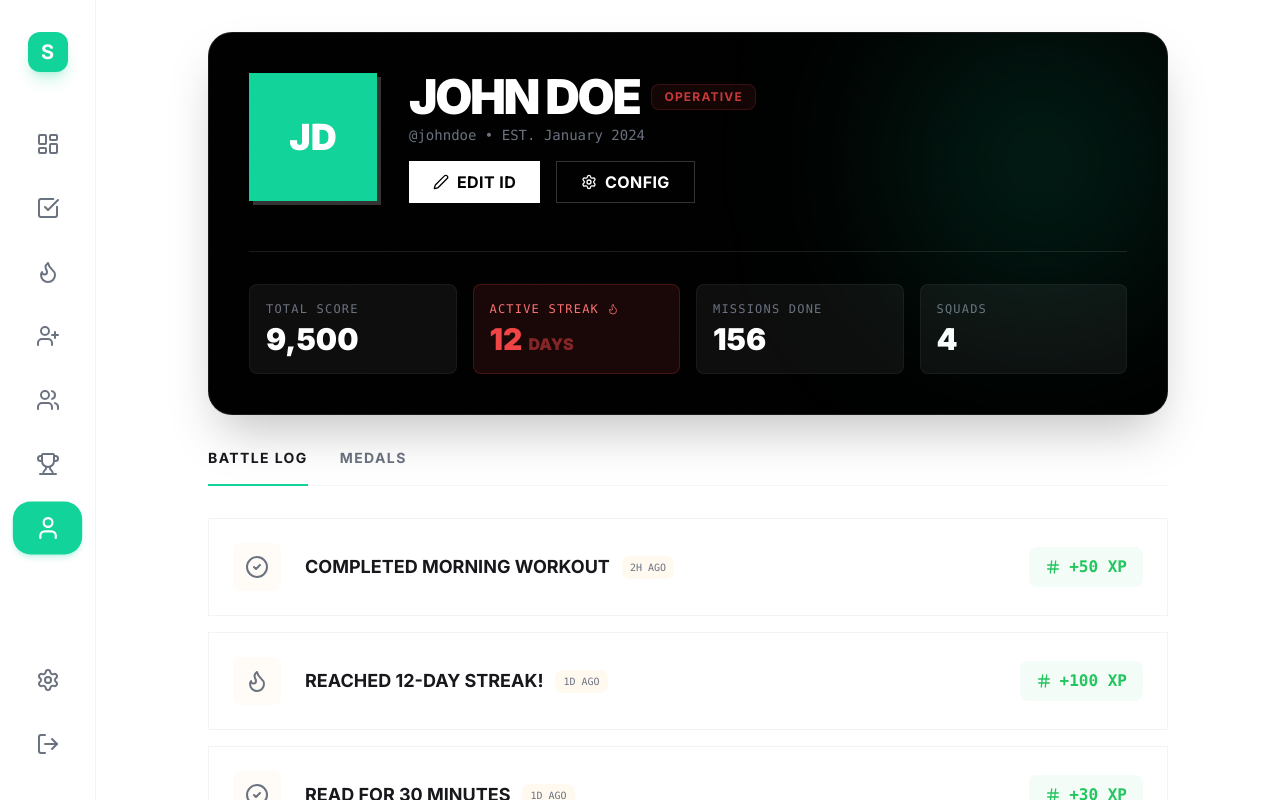
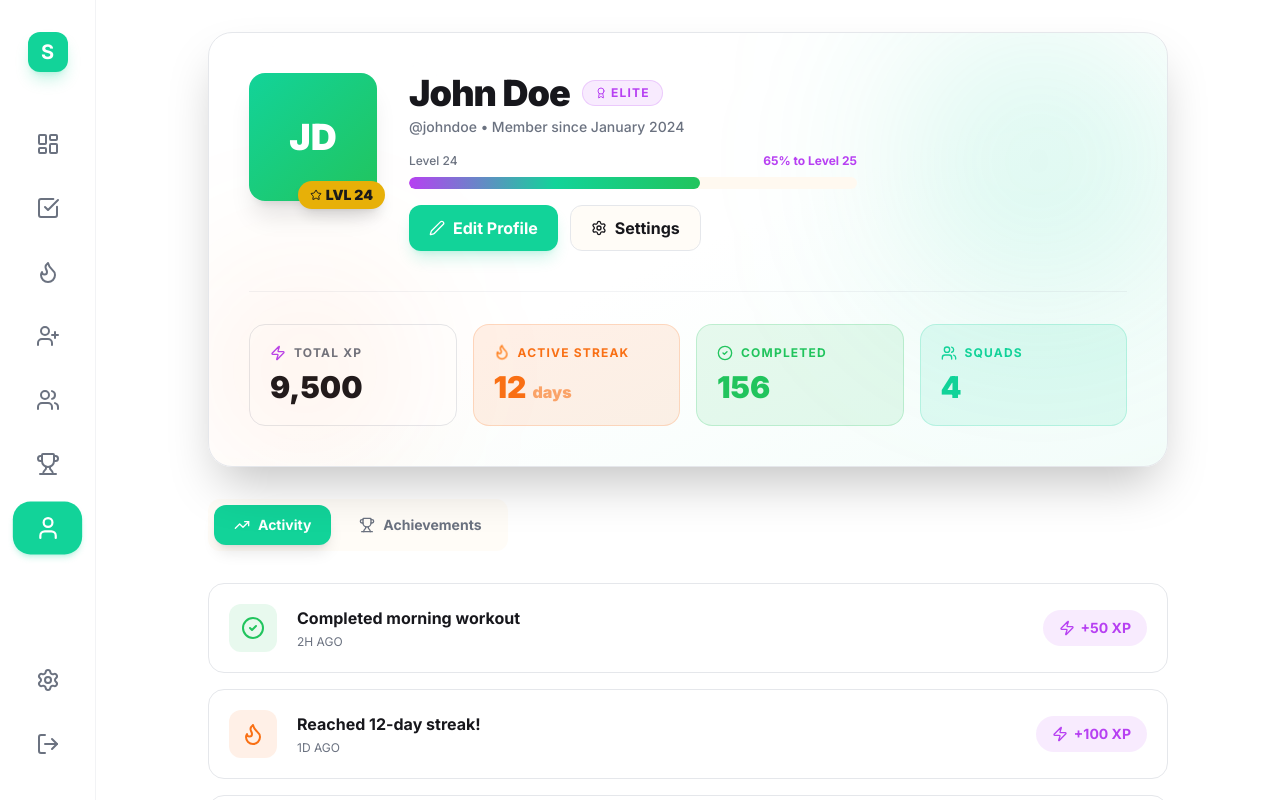
Before and after one commit to Sashreek007/Streaks, a React app in the folder frontend/: page /profile in a window 1280 px wide. Shown: the top 800 px of the page. Built offline with nearby package versions, Linux system fonts and the light colour scheme; the HTML template or start-up script is replaced by a standard one.

Commit message:
done with frontend ig

```diff
--- a/frontend/src/components/social/DMWindow.tsx
+++ b/frontend/src/components/social/DMWindow.tsx
@@ -1,6 +1,6 @@
 
 import { useState } from 'react';
-import { Send, MoreVertical, Phone, Video } from 'lucide-react';
+import { Send, MoreVertical } from 'lucide-react';
 import type { Friend, Message } from '../../data/mockSocial';
 import { mockDMs, mockCurrentUser } from '../../data/mockSocial';
 
@@ -46,12 +46,6 @@ export default function DMWindow({ friend }: DMWindowProps) {
                 </div>
 
                 <div className="flex items-center gap-2">
-                    <button className="p-2 hover:bg-secondary rounded-lg text-muted-foreground hover:text-foreground">
-                        <Phone className="w-5 h-5" />
-                    </button>
-                    <button className="p-2 hover:bg-secondary rounded-lg text-muted-foreground hover:text-foreground">
-                        <Video className="w-5 h-5" />
-                    </button>
                     <button className="p-2 hover:bg-secondary rounded-lg text-muted-foreground hover:text-foreground">
                         <MoreVertical className="w-5 h-5" />
                     </button>
--- a/frontend/src/components/social/FriendList.tsx
+++ b/frontend/src/components/social/FriendList.tsx
@@ -1,5 +1,5 @@
 
-import { MessageSquare, UserPlus } from 'lucide-react';
+import { MessageSquare } from 'lucide-react';
 import type { Friend } from '../../data/mockSocial';
 import { mockFriends } from '../../data/mockSocial';
 
@@ -11,11 +11,8 @@ interface FriendListProps {
 export default function FriendList({ onSelectFriend, selectedFriendId }: FriendListProps) {
     return (
         <div className="bg-card border border-border rounded-xl h-full flex flex-col">
-            <div className="p-4 border-b border-border flex items-center justify-between">
+            <div className="p-4 border-b border-border">
                 <h2 className="font-semibold text-foreground">Friends</h2>
-                <button className="text-primary hover:text-primary/80 transition-colors">
-                    <UserPlus className="w-5 h-5" />
-                </button>
             </div>
 
             <div className="flex-1 overflow-y-auto p-2">
--- a/frontend/src/pages/ProfilePage.tsx
+++ b/frontend/src/pages/ProfilePage.tsx
@@ -1,5 +1,5 @@
 import { useState } from 'react';
-import { Settings, Edit2, Flame, Trophy, CheckCircle2, Users, Hash } from 'lucide-react';
+import { Settings, Edit2, Flame, Trophy, CheckCircle2, Users, Zap, Star, TrendingUp, Award } from 'lucide-react';
 
 // Mock data
 const userData = {
@@ -13,6 +13,8 @@ const userData = {
     tasksCompleted: 156,
     groups: 4,
   },
+  level: 24,
+  xpProgress: 65,
   joinedDate: 'January 2024',
 };
 
@@ -24,10 +26,10 @@ const recentActivity = [
 ];
 
 const achievements = [
-  { id: 1, name: 'First Streak', description: '7 days in a row', icon: Flame, earned: true },
-  { id: 2, name: 'Team Player', description: 'Join 3 groups', icon: Users, earned: true },
-  { id: 3, name: 'Century', description: 'Complete 100 tasks', icon: CheckCircle2, earned: true },
-  { id: 4, name: 'Champion', description: 'Reach top 10', icon: Trophy, earned: false },
+  { id: 1, name: 'First Streak', description: '7 days in a row', icon: Flame, earned: true, color: 'streak' },
+  { id: 2, name: 'Team Player', description: 'Join 3 groups', icon: Users, earned: true, color: 'primary' },
+  { id: 3, name: 'Century', description: 'Complete 100 tasks', icon: CheckCircle2, earned: true, color: 'success' },
+  { id: 4, name: 'Champion', description: 'Reach top 10', icon: Trophy, earned: false, color: 'achievement' },
 ];
 
 export default function ProfilePage() {
@@ -36,82 +38,119 @@ export default function ProfilePage() {
   return (
     <div className="p-4 lg:p-8 max-w-5xl mx-auto space-y-8">
       {/* Identity Card */}
-      <div className="relative overflow-hidden rounded-3xl bg-black border border-white/10 p-8 lg:p-10 shadow-2xl">
-        <div className="absolute inset-0 bg-noise opacity-20 pointer-events-none" />
+      <div className="relative overflow-hidden rounded-3xl bg-gradient-to-br from-card via-card to-primary/5 border border-border p-8 lg:p-10 shadow-2xl">
+        <div className="absolute inset-0 bg-noise opacity-10 pointer-events-none" />
         <div className="absolute top-0 right-0 w-64 h-64 bg-primary/20 blur-[100px] rounded-full pointer-events-none" />
+        <div className="absolute bottom-0 left-0 w-48 h-48 bg-streak/10 blur-[80px] rounded-full pointer-events-none" />
 
         <div className="relative z-10 flex flex-col md:flex-row gap-8 items-start">
-          {/* Avatar */}
-          <div className="w-32 h-32 rounded-none bg-primary flex items-center justify-center text-primary-foreground text-4xl font-black shadow-[4px_4px_0px_0px_rgba(255,255,255,0.2)]">
-            {userData.avatar}
+          {/* Avatar with Level Ring */}
+          <div className="relative">
+            <div className="w-28 h-28 lg:w-32 lg:h-32 rounded-2xl bg-gradient-to-br from-primary to-success flex items-center justify-center text-white text-4xl font-black shadow-xl">
+              {userData.avatar}
+            </div>
+            <div className="absolute -bottom-2 -right-2 bg-achievement text-achievement-foreground px-3 py-1 rounded-full text-sm font-black shadow-lg flex items-center gap-1">
+              <Star className="w-3 h-3" />
+              LVL {userData.level}
+            </div>
           </div>
 
           <div className="flex-1 space-y-4">
             <div>
-              <div className="flex items-center gap-3">
-                <h1 className="text-4xl lg:text-5xl font-black text-white tracking-tighter uppercase">{userData.name}</h1>
-                <div className="px-3 py-1 bg-red-500/10 border border-red-500/20 text-red-500 text-xs font-bold uppercase tracking-widest rounded-sm animate-pulse">
-                  Operative
+              <div className="flex items-center gap-3 flex-wrap">
+                <h1 className="text-3xl lg:text-4xl font-black text-foreground tracking-tight">{userData.name}</h1>
+                <div className="px-3 py-1 bg-xp/10 border border-xp/20 text-xp text-xs font-bold uppercase tracking-widest rounded-full flex items-center gap-1">
+                  <Award className="w-3 h-3" />
+                  Elite
                 </div>
               </div>
-              <p className="text-muted-foreground font-mono text-sm mt-1">{userData.username} • EST. {userData.joinedDate}</p>
+              <p className="text-muted-foreground font-medium text-sm mt-1">{userData.username} • Member since {userData.joinedDate}</p>
             </div>
 
-            <div className="flex gap-4">
-              <button className="flex items-center gap-2 px-6 py-2 bg-white text-black font-bold uppercase tracking-wide hover:bg-white/90 transition-colors">
+            {/* XP Progress Bar */}
+            <div className="max-w-md">
+              <div className="flex items-center justify-between text-xs mb-2">
+                <span className="text-muted-foreground font-medium">Level {userData.level}</span>
+                <span className="text-xp font-bold">{userData.xpProgress}% to Level {userData.level + 1}</span>
+              </div>
+              <div className="h-3 bg-secondary rounded-full overflow-hidden">
+                <div
+                  className="h-full rounded-full bg-gradient-to-r from-xp via-primary to-success transition-all duration-500"
+                  style={{ width: `${userData.xpProgress}%` }}
+                />
+              </div>
+            </div>
+
+            <div className="flex gap-3 flex-wrap">
+              <button className="flex items-center gap-2 px-5 py-2.5 bg-primary text-primary-foreground rounded-xl font-bold hover:opacity-90 transition-all shadow-lg shadow-primary/20">
                 <Edit2 className="w-4 h-4" />
-                Edit ID
+                Edit Profile
               </button>
-              <button className="flex items-center gap-2 px-6 py-2 border border-white/20 text-white font-bold uppercase tracking-wide hover:bg-white/10 transition-colors">
+              <button className="flex items-center gap-2 px-5 py-2.5 border border-border bg-secondary/50 text-foreground rounded-xl font-bold hover:bg-secondary transition-all">
                 <Settings className="w-4 h-4" />
-                Config
+                Settings
               </button>
             </div>
           </div>
         </div>
 
-        {/* Obsession Metrics */}
-        <div className="grid grid-cols-2 lg:grid-cols-4 gap-4 mt-12 pt-8 border-t border-white/10">
-          <div className="bg-white/5 border border-white/5 p-4 rounded-sm hover:bg-white/10 transition-colors group">
-            <div className="text-xs text-muted-foreground uppercase tracking-widest font-mono mb-1">Total Score</div>
-            <div className="text-3xl font-black text-white group-hover:text-primary transition-colors">{userData.stats.score.toLocaleString()}</div>
+        {/* Stats Grid */}
+        <div className="grid grid-cols-2 lg:grid-cols-4 gap-4 mt-10 pt-8 border-t border-border/50">
+          <div className="bg-card/80 border border-border p-5 rounded-2xl hover:border-primary/30 transition-colors group">
+            <div className="flex items-center gap-2 text-xs text-muted-foreground uppercase tracking-widest font-bold mb-2">
+              <Zap className="w-4 h-4 text-xp" />
+              Total XP
+            </div>
+            <div className="text-3xl font-black text-foreground group-hover:text-primary transition-colors">{userData.stats.score.toLocaleString()}</div>
           </div>
-          <div className="bg-red-500/10 border border-red-500/20 p-4 rounded-sm hover:bg-red-500/20 transition-colors group">
-            <div className="text-xs text-red-400 uppercase tracking-widest font-mono mb-1 flex items-center gap-2">
-              Active Streak <Flame className="w-3 h-3 animate-pulse" />
+
+          <div className="bg-streak/10 border border-streak/20 p-5 rounded-2xl hover:border-streak/40 transition-colors group">
+            <div className="flex items-center gap-2 text-xs text-streak uppercase tracking-widest font-bold mb-2">
+              <Flame className="w-4 h-4 animate-streak-fire" />
+              Active Streak
             </div>
-            <div className="text-3xl font-black text-red-500">{userData.stats.streak} <span className="text-base opacity-50">DAYS</span></div>
+            <div className="text-3xl font-black text-streak">{userData.stats.streak} <span className="text-base opacity-60">days</span></div>
           </div>
-          <div className="bg-white/5 border border-white/5 p-4 rounded-sm hover:bg-white/10 transition-colors group">
-            <div className="text-xs text-muted-foreground uppercase tracking-widest font-mono mb-1">Missions Done</div>
-            <div className="text-3xl font-black text-white group-hover:text-primary transition-colors">{userData.stats.tasksCompleted}</div>
+
+          <div className="bg-success/10 border border-success/20 p-5 rounded-2xl hover:border-success/40 transition-colors group">
+            <div className="flex items-center gap-2 text-xs text-success uppercase tracking-widest font-bold mb-2">
+              <CheckCircle2 className="w-4 h-4" />
+              Completed
+            </div>
+            <div className="text-3xl font-black text-success">{userData.stats.tasksCompleted}</div>
           </div>
-          <div className="bg-white/5 border border-white/5 p-4 rounded-sm hover:bg-white/10 transition-colors group">
-            <div className="text-xs text-muted-foreground uppercase tracking-widest font-mono mb-1">Squads</div>
-            <div className="text-3xl font-black text-white group-hover:text-primary transition-colors">{userData.stats.groups}</div>
+
+          <div className="bg-primary/10 border border-primary/20 p-5 rounded-2xl hover:border-primary/40 transition-colors group">
+            <div className="flex items-center gap-2 text-xs text-primary uppercase tracking-widest font-bold mb-2">
+              <Users className="w-4 h-4" />
+              Squads
+            </div>
+            <div className="text-3xl font-black text-primary">{userData.stats.groups}</div>
           </div>
         </div>
       </div>
 
       {/* Tabs */}
-      <div className="flex gap-8 border-b border-border/40">
+      <div className="flex gap-2 bg-secondary/50 p-1.5 rounded-xl w-fit">
         <button
           onClick={() => setActiveTab('activity')}
-          className={`pb-4 text-sm font-bold uppercase tracking-widest transition-all ${activeTab === 'activity'
-            ? 'text-foreground border-b-2 border-primary translate-y-[1px]'
+          className={`px-5 py-2.5 rounded-lg text-sm font-bold transition-all flex items-center gap-2 ${activeTab === 'activity'
+            ? 'bg-primary text-primary-foreground shadow-lg'
             : 'text-muted-foreground hover:text-foreground'
             }`}
         >
-          Battle Log
+          <TrendingUp className="w-4 h-4" />
+          Activity
         </button>
         <button
           onClick={() => setActiveTab('achievements')}
-          className={`pb-4 text-sm font-bold uppercase tracking-widest transition-all ${activeTab === 'achievements'
-            ? 'text-foreground border-b-2 border-primary translate-y-[1px]'
+          className={`px-5 py-2.5 rounded-lg text-sm font-bold transition-all flex items-center gap-2 ${activeTab === 'achievements'
+            ? 'bg-primary text-primary-foreground shadow-lg'
             : 'text-muted-foreground hover:text-foreground'
             }`}
         >
-          Medals
+          <Trophy className="w-4 h-4" />
+          Achievements
         </button>
       </div>
 
@@ -121,21 +160,24 @@ export default function ProfilePage() {
           {recentActivity.map((item) => (
             <div
               key={item.id}
-              className="bg-card/50 border border-border/50 p-6 flex items-center gap-6 group hover:border-primary/30 transition-all hover:bg-card/80"
+              className="bg-card border border-border p-5 rounded-2xl flex items-center gap-5 group hover:border-primary/30 transition-all hover:shadow-md"
             >
-              <div className="w-12 h-12 flex items-center justify-center bg-secondary/50 rounded-sm font-bold text-muted-foreground group-hover:bg-primary/10 group-hover:text-primary transition-colors decoration-slice">
+              <div className={`w-12 h-12 flex items-center justify-center rounded-xl font-bold transition-colors ${item.type === 'task'
+                ? 'bg-success/10 text-success group-hover:bg-success/20'
+                : item.type === 'streak'
+                  ? 'bg-streak/10 text-streak group-hover:bg-streak/20'
+                  : 'bg-achievement/10 text-achievement group-hover:bg-achievement/20'
+                }`}>
                 {item.type === 'task' && <CheckCircle2 className="w-6 h-6" />}
                 {item.type === 'streak' && <Flame className="w-6 h-6" />}
                 {item.type === 'badge' && <Trophy className="w-6 h-6" />}
               </div>
-              <div className="flex-1">
-                <div className="flex items-center gap-3">
-                  <span className="font-bold text-lg text-foreground uppercase">{item.title}</span>
-                  <span className="text-[10px] font-mono text-muted-foreground px-2 py-1 bg-secondary rounded-sm uppercase">{item.time}</span>
-                </div>
+              <div className="flex-1 min-w-0">
+                <p className="font-bold text-foreground">{item.title}</p>
+                <p className="text-xs text-muted-foreground mt-1">{item.time}</p>
               </div>
-              <div className="hidden sm:flex items-center gap-2 font-mono text-green-500 font-bold bg-green-500/5 px-4 py-2 rounded-sm">
-                <Hash className="w-4 h-4" />
+              <div className="flex items-center gap-1.5 font-bold text-xp bg-xp/10 px-4 py-2 rounded-full text-sm">
+                <Zap className="w-4 h-4" />
                 +{item.points} XP
               </div>
             </div>
@@ -146,17 +188,30 @@ export default function ProfilePage() {
           {achievements.map((achievement) => (
             <div
               key={achievement.id}
-              className={`border p-6 flex items-center gap-5 transition-all ${achievement.earned
-                ? 'bg-gradient-to-br from-card to-secondary/30 border-primary/20 hover:border-primary/50'
-                : 'bg-muted/10 border-border opacity-60 grayscale'
+              className={`border p-6 rounded-2xl flex items-center gap-5 transition-all ${achievement.earned
+                ? `bg-${achievement.color}/5 border-${achievement.color}/20 hover:border-${achievement.color}/40 hover:shadow-md`
+                : 'bg-muted/10 border-border opacity-50'
                 }`}
             >
-              <div className={`w-14 h-14 rounded-sm flex items-center justify-center ${achievement.earned ? 'bg-primary text-primary-foreground shadow-lg shadow-primary/20' : 'bg-muted text-muted-foreground'
+              <div className={`w-14 h-14 rounded-xl flex items-center justify-center ${achievement.earned
+                ? achievement.color === 'streak'
+                  ? 'bg-streak text-white shadow-lg'
+                  : achievement.color === 'primary'
+                    ? 'bg-primary text-white shadow-lg'
+                    : achievement.color === 'success'
+                      ? 'bg-success text-white shadow-lg'
+                      : 'bg-achievement text-white shadow-lg'
+                : 'bg-muted text-muted-foreground'
                 }`}>
                 <achievement.icon className="w-7 h-7" />
               </div>
-              <div>
-                <p className="font-bold text-foreground uppercase tracking-wide">{achievement.name}</p>
+              <div className="flex-1">
+                <div className="flex items-center gap-2">
+                  <p className="font-bold text-foreground">{achievement.name}</p>
+                  {achievement.earned && (
+                    <CheckCircle2 className="w-4 h-4 text-success" />
+                  )}
+                </div>
                 <p className="text-sm text-muted-foreground mt-1">{achievement.description}</p>
               </div>
             </div>
```
